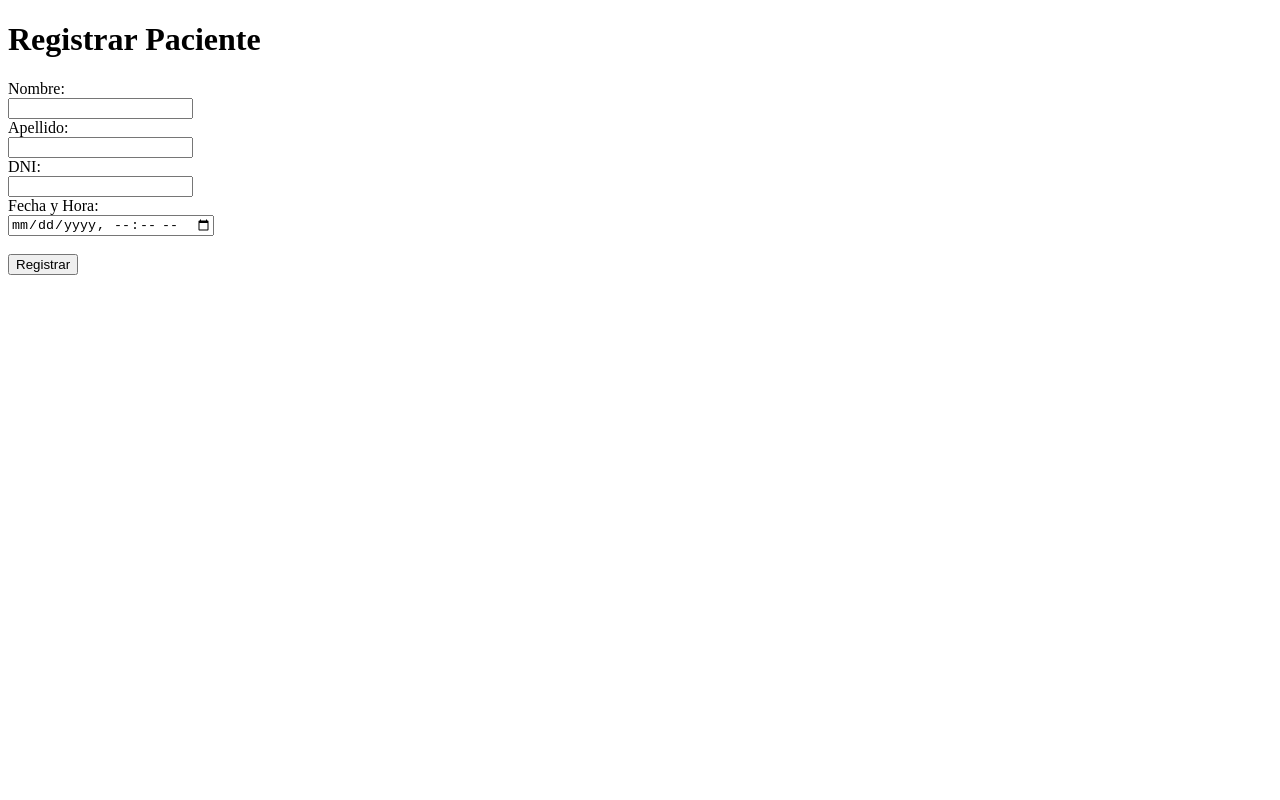
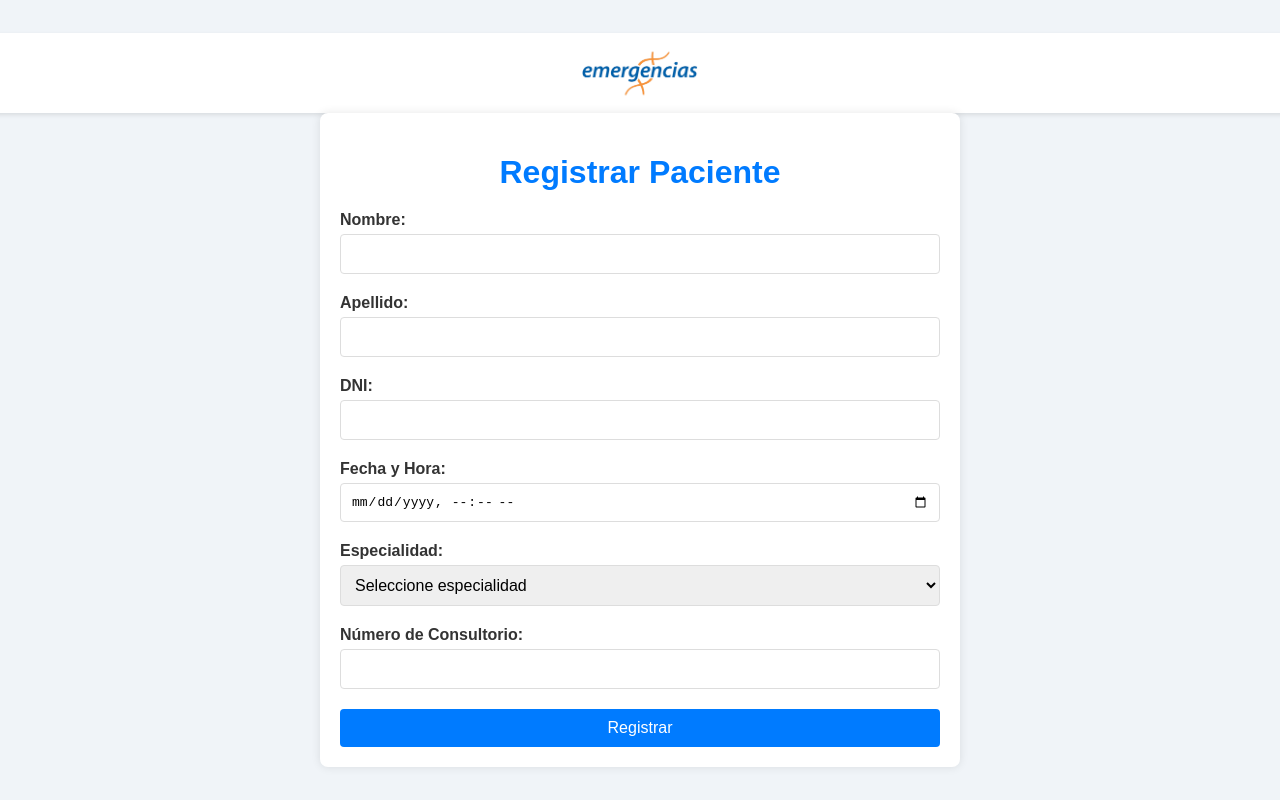
Before and after one commit to stsanchez/llamador, a website: page public/register.html in a window 1280 px wide. Drawn offline with Linux system fonts and the light colour scheme.

Commit message:
Mejora Register.html

```diff
--- a/public/register.html
+++ b/public/register.html
@@ -4,24 +4,136 @@
     <meta charset="UTF-8">
     <meta name="viewport" content="width=device-width, initial-scale=1.0">
     <title>Registro de Pacientes</title>
+    <style>
+        body {
+            margin: 0;
+            font-family: Arial, sans-serif;
+            background-color: #f0f4f8;
+            color: #333;
+            display: flex;
+            flex-direction: column;
+            align-items: center;
+            justify-content: center;
+            height: 100vh;
+            overflow: hidden;
+        }
+        #container {
+            display: flex;
+            flex-direction: column;
+            align-items: center;
+            justify-content: center;
+            background-color: #fff;
+            padding: 20px;
+            box-shadow: 0 0 10px rgba(0, 0, 0, 0.1);
+            border-radius: 8px;
+            max-width: 600px;
+            width: 100%;
+        }
+        #header {
+            width: 100%;
+            background-color: #fff;
+            display: flex;
+            justify-content: center;
+            padding: 10px;
+            box-shadow: 0 2px 4px rgba(0, 0, 0, 0.1);
+        }
+        #logo {
+            max-height: 60px;
+        }
+        h1 {
+            text-align: center;
+            color: #007BFF;
+            margin-bottom: 20px;
+        }
+        form {
+            display: flex;
+            flex-direction: column;
+            width: 100%;
+        }
+        label {
+            margin-bottom: 5px;
+            font-weight: bold;
+        }
+        input, select {
+            padding: 10px;
+            margin-bottom: 20px;
+            border-radius: 4px;
+            border: 1px solid #ddd;
+            font-size: 1em;
+            width: 100%;
+            box-sizing: border-box;
+        }
+        button {
+            padding: 10px;
+            background-color: #007BFF;
+            color: white;
+            border: none;
+            border-radius: 4px;
+            cursor: pointer;
+            font-size: 1em;
+        }
+        button:hover {
+            background-color: #0056b3;
+        }
+    </style>
+    <script>
+        function actualizarConsultorio() {
+            const especialidad = document.getElementById("especialidad").value;
+            const consultorioInput = document.getElementById("nro_consultorio");
+
+            // Asignar el número de consultorio según la especialidad seleccionada
+            switch (especialidad) {
+                case "Traumatologia":
+                    consultorioInput.value = 1;
+                    break;
+                case "Clinico":
+                    consultorioInput.value = 2;
+                    break;
+                case "Ginecologia":
+                    consultorioInput.value = 3;
+                    break;
+                case "Guardia espontanea":
+                    consultorioInput.value = 4;
+                    break;
+                default:
+                    consultorioInput.value = ""; // Limpia el campo si no hay selección
+            }
+        }
+    </script>
 </head>
 <body>
-    <h1>Registrar Paciente</h1>
-    <form action="/register" method="POST">
-        <label for="nombre">Nombre:</label><br>
-        <input type="text" id="nombre" name="nombre" required><br>
+    <div id="header">
+        <img id="logo" src="logo_emer.jpeg" alt="Logo de la Empresa">
+    </div>
+    <div id="container">
+        <h1>Registrar Paciente</h1>
+        <form action="/register" method="POST">
+            <label for="nombre">Nombre:</label>
+            <input type="text" id="nombre" name="nombre" required>
 
-        <label for="apellido">Apellido:</label><br>
-        <input type="text" id="apellido" name="apellido" required><br>
+            <label for="apellido">Apellido:</label>
+            <input type="text" id="apellido" name="apellido" required>
 
-        <label for="dni">DNI:</label><br>
-        <input type="text" id="dni" name="dni" required><br>
+            <label for="dni">DNI:</label>
+            <input type="text" id="dni" name="dni" required>
 
-        <label for="horario">Fecha y Hora:</label><br>
-        <input type="datetime-local" id="horario" name="horario" required><br><br>
+            <label for="horario">Fecha y Hora:</label>
+            <input type="datetime-local" id="horario" name="horario" required>
 
+            <label for="especialidad">Especialidad:</label>
+            <select id="especialidad" name="especialidad" required onchange="actualizarConsultorio()">
+                <option value="" disabled selected>Seleccione especialidad</option>
+                <option value="Traumatologia">Traumatología</option>
+                <option value="Clinico">Clínico</option>
+                <option value="Ginecologia">Ginecología</option>
+                <option value="Guardia espontanea">Guardia espontánea</option>
+            </select>
 
-        <button type="submit">Registrar</button>
-    </form>
+            <label for="nro_consultorio">Número de Consultorio:</label>
+            <input type="number" id="nro_consultorio" name="nro_consultorio" required>
+
+            <button type="submit">Registrar</button>
+        </form>
+    </div>
 </body>
 </html>
```
Also changed, not shown: app.js (+11 -8 lines), public/notifier.html (+2 -1 lines).
